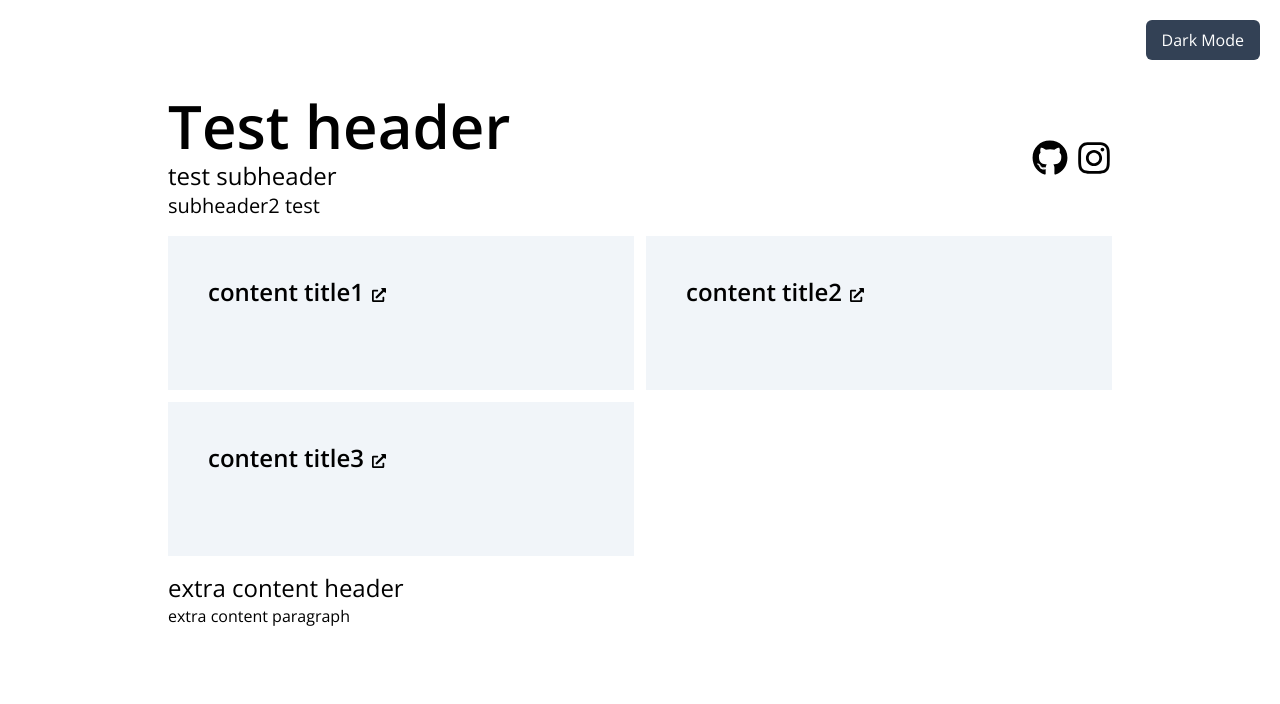
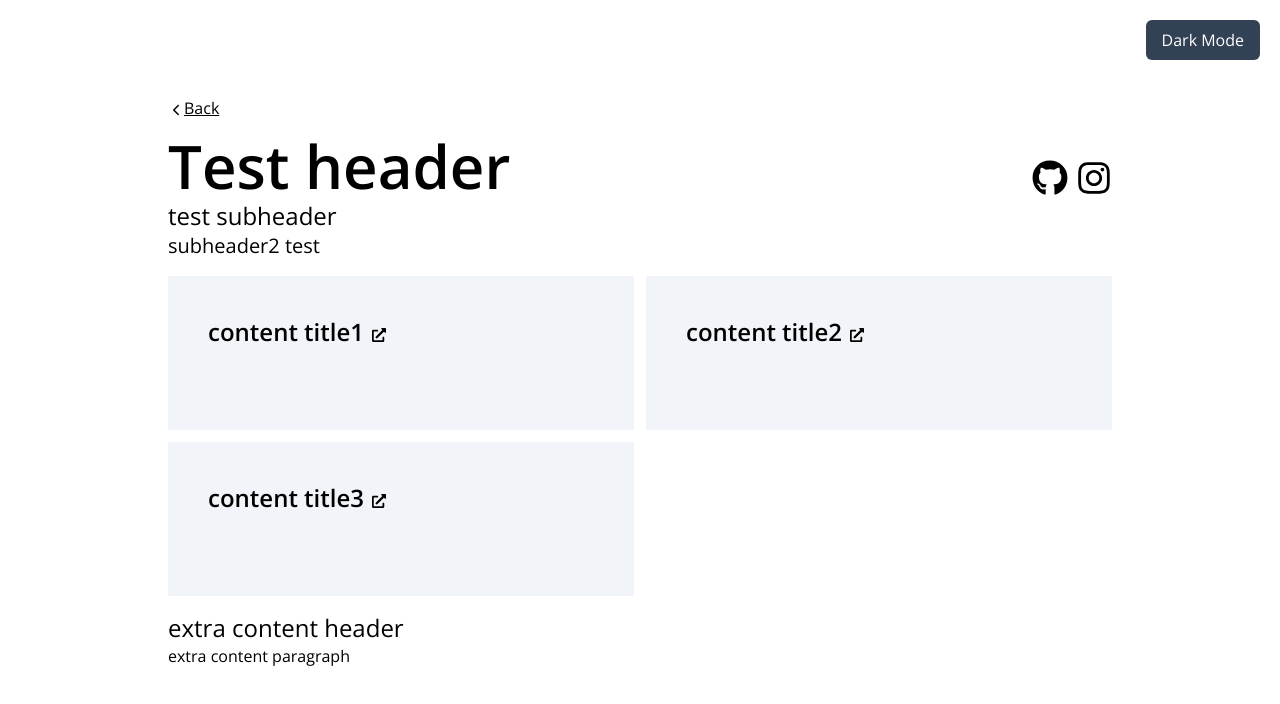
Before and after one commit to 100portraits/portfolio, a React (Vite) app in the folder portfolio/: page /about in a window 1280 px wide. Shown: the top 704 px of the page. Built offline with nearby package versions, Linux system fonts and the light colour scheme.

Commit message:
backarrow

```diff
--- a/portfolio/src/pages/About.jsx
+++ b/portfolio/src/pages/About.jsx
@@ -1,10 +1,11 @@
-import { FaAddressBook, FaAmazon, FaGit, FaGithub, FaInstagram } from "react-icons/fa";
+import { FaGithub, FaInstagram } from "react-icons/fa";
 import Template from "./Template";
 
 const About = () => {
     return (
         <div>
             <Template
+                backarrow={true}
                 header='Test header'
                 subheader='test subheader'
                 subheader2='subheader2 test'
--- a/portfolio/src/pages/Template.jsx
+++ b/portfolio/src/pages/Template.jsx
@@ -1,11 +1,10 @@
-import {FaInstagram} from 'react-icons/fa/'
-import {FaGithub} from 'react-icons/fa/'
+import { IoIosArrowBack } from 'react-icons/io';
 import {FaExternalLinkAlt} from 'react-icons/fa'
 import { Link } from 'react-router-dom'
 import ThemeSwitcher from '../components/darkModeSwitch'
 
 
-function Template({header, subheader, subheader2, icons, contentlist, extracontent}) {
+function Template({backarrow, header, subheader, subheader2, icons, contentlist, extracontent}) {
     return (
         <div className=''>
             <div className='dark:bg-slate-800'>
@@ -15,6 +14,9 @@ function Template({header, subheader, subheader2, icons, contentlist, extraconte
                     </div>
                     <div className="text-left mt-6 md:mt-14 mb-4 md:flex justify-between">
                         <div className="">
+                            {/*show backarrow if True */}
+                            {backarrow && <Link to='/'><div className='mb-4 '><IoIosArrowBack className='inline-block'/><h1 className='underline inline-block'>Back</h1></div></Link>}
+
                             <h1 className="pb-1 text-5xl md:text-6xl font-semibold">{header}</h1>
                             <h1 className="text-lg md:text-2xl ">{subheader}</h1>
                             <h1 className="text-md md:text-xl">{subheader2}</h1>
```
